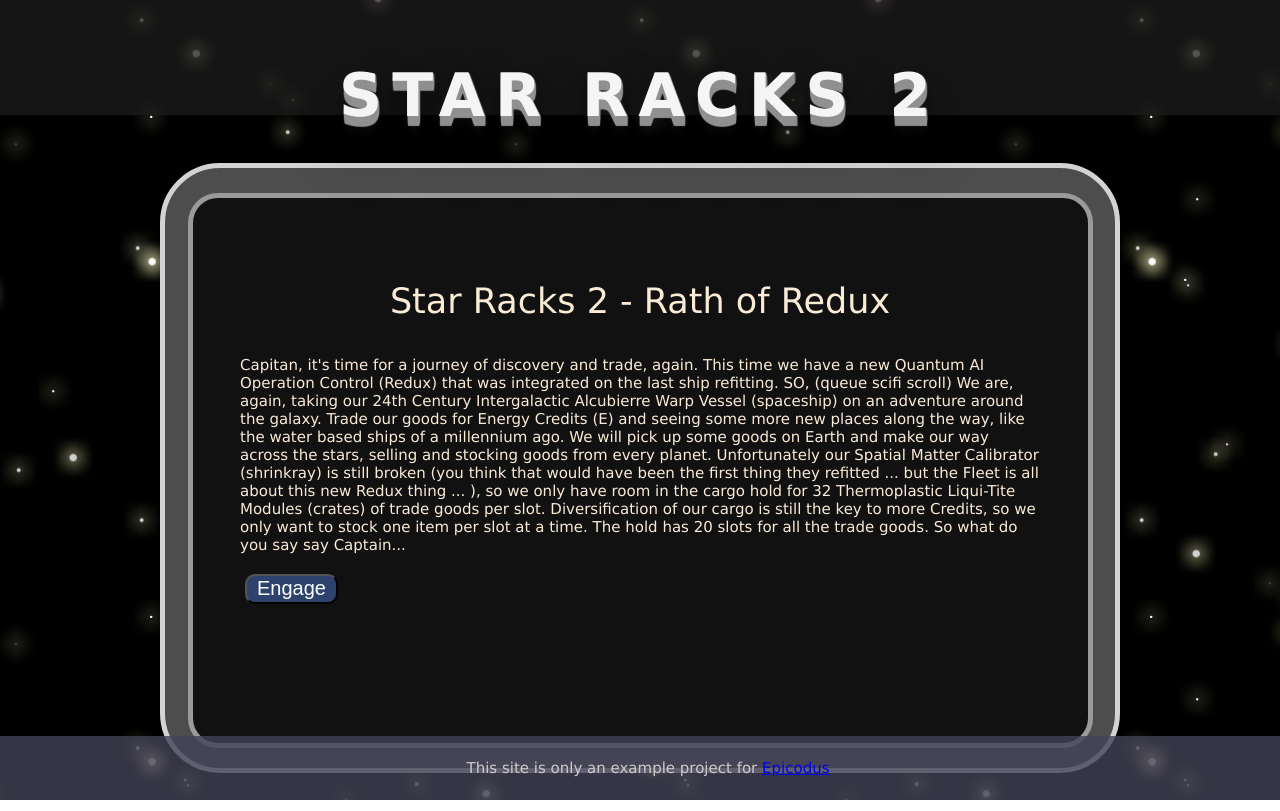
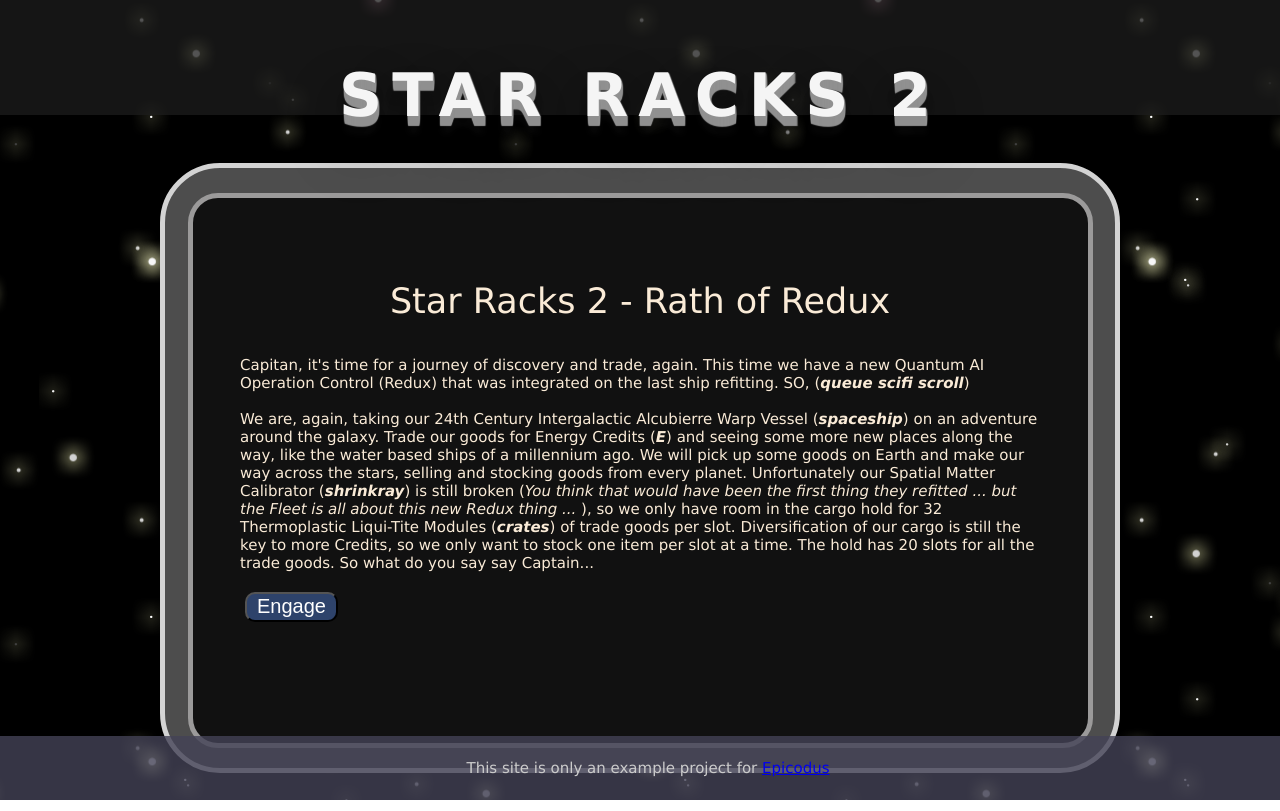
Before and after one commit to mmanchee/StarRacks2.1, a React (Create React App) app: page / in a window 1280 px wide. Built offline with nearby package versions, Linux system fonts and the light colour scheme.

Commit message:
edit title card

```diff
--- a/src/components/Title.js
+++ b/src/components/Title.js
@@ -14,7 +14,7 @@ function Title() {
       {/* <div className="box">
         <div className="inner-box"> */}
           <p className="card-title">Star Racks 2 - Rath of Redux</p>
-    <p className="card-body">Capitan, it's time for a journey of discovery and trade, again. This time we have a new Quantum AI Operation Control (Redux) that was integrated on the last ship refitting. SO, (queue scifi scroll) We are, again, taking our 24th Century Intergalactic Alcubierre Warp Vessel (spaceship) on an adventure around the galaxy. Trade our goods for Energy Credits (E) and seeing some more new places along the way, like the water based ships of a millennium ago. We will pick up some goods on Earth and make our way across the stars, selling and stocking goods from every planet. Unfortunately our Spatial Matter Calibrator (shrinkray) is still broken (you think that would have been the first thing they refitted ... but the Fleet is all about this new Redux thing ... ), so we only have room in the cargo hold for 32 Thermoplastic Liqui-Tite Modules (crates) of trade goods per slot. Diversification of our cargo is still the key to more Credits, so we only want to stock one item per slot at a time. The hold has 20 slots for all the trade goods. So what do you say say Captain...</p>
+    <p className="card-body">Capitan, it's time for a journey of discovery and trade, again. This time we have a new Quantum AI Operation Control (Redux) that was integrated on the last ship refitting. SO, (<i><strong>queue scifi scroll</strong></i>)<br /><br /> We are, again, taking our 24th Century Intergalactic Alcubierre Warp Vessel (<i><strong>spaceship</strong></i>) on an adventure around the galaxy. Trade our goods for Energy Credits (<i><strong>E</strong></i>) and seeing some more new places along the way, like the water based ships of a millennium ago. We will pick up some goods on Earth and make our way across the stars, selling and stocking goods from every planet. Unfortunately our Spatial Matter Calibrator (<i><strong>shrinkray</strong></i>) is still broken (<i>You think that would have been the first thing they refitted ... but the Fleet is all about this new Redux thing ...</i> ), so we only have room in the cargo hold for 32 Thermoplastic Liqui-Tite Modules (<i><strong>crates</strong></i>) of trade goods per slot. Diversification of our cargo is still the key to more Credits, so we only want to stock one item per slot at a time. The hold has 20 slots for all the trade goods. So what do you say say Captain...</p>
           <button className="" onClick={clickToCargo}>Engage</button>
         {/* </div>
       </div> */}
```
Also changed, not shown: 1 other file (tests, documents, lock files or other folders).
